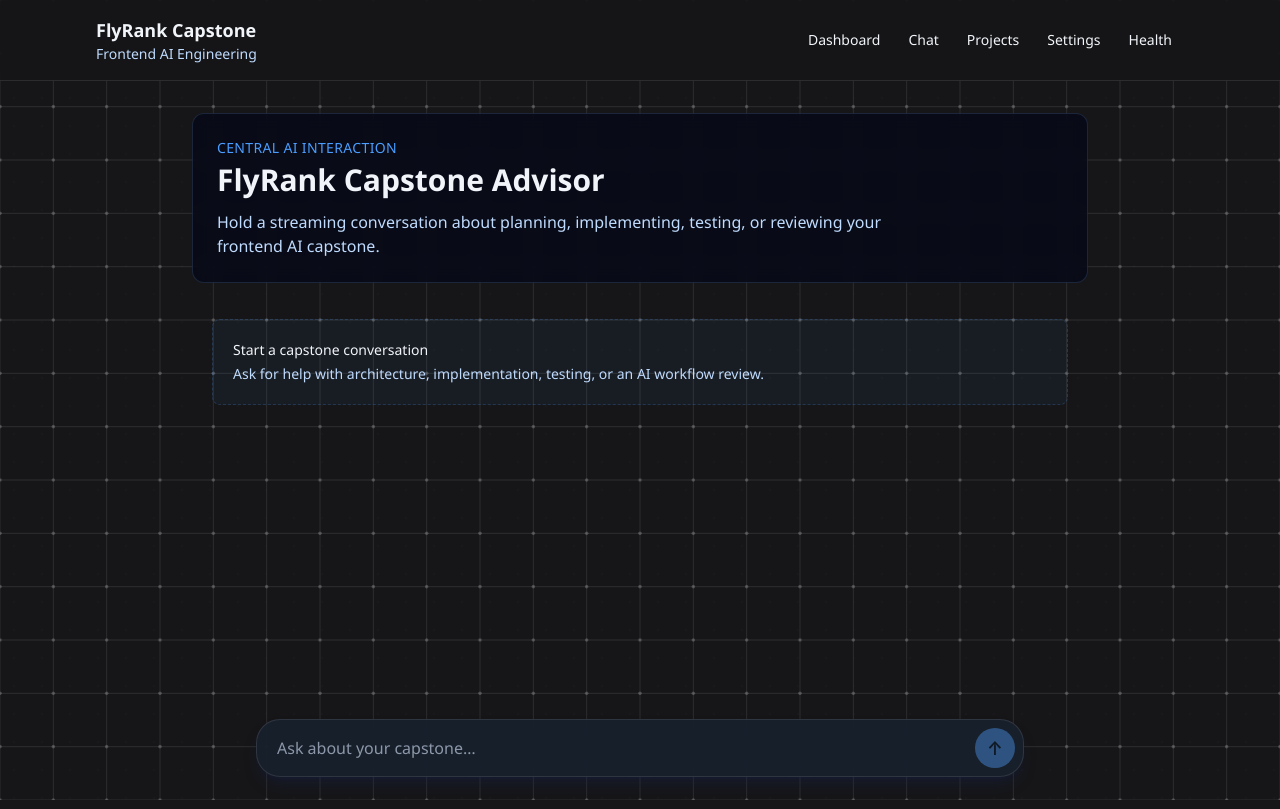
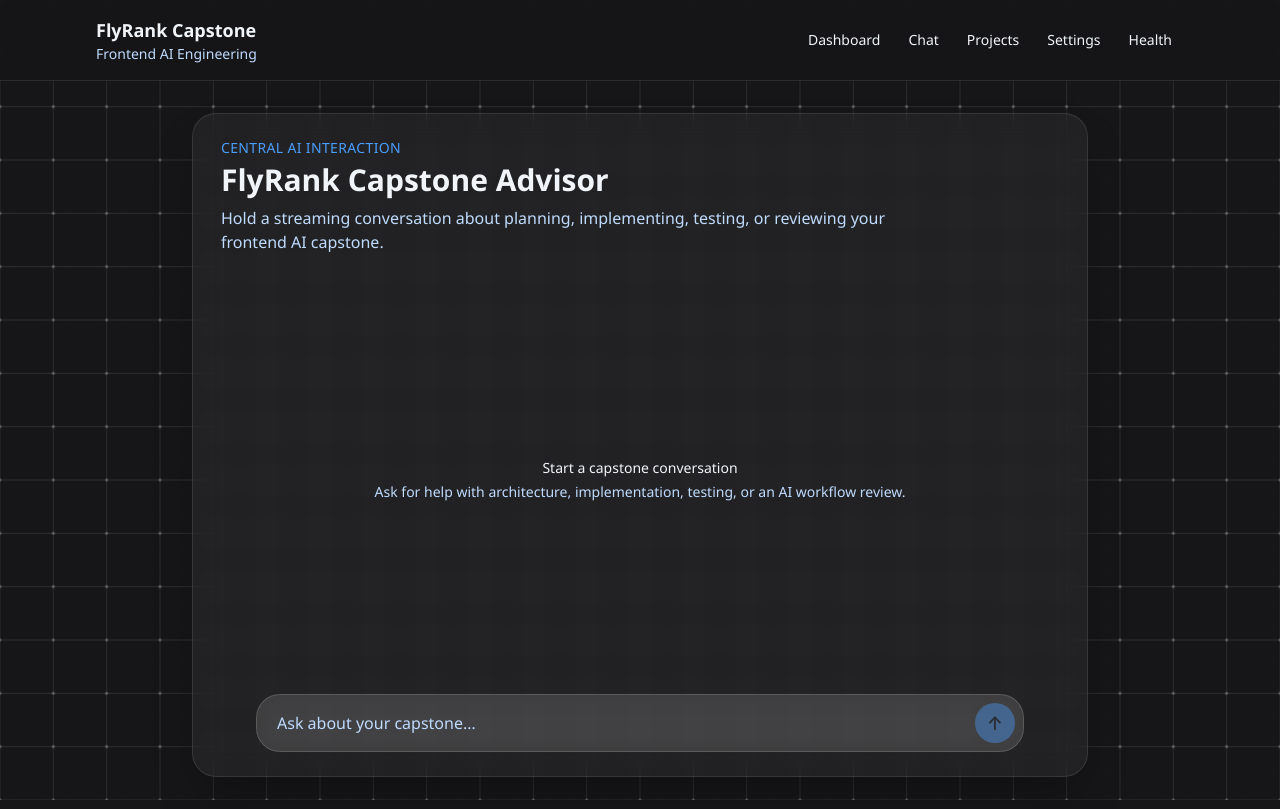
Before and after one commit to 808StaN/frontend-ai-engineering-flyrank, a Next.js app: page /chat in a window 1280 px wide. Built offline with nearby package versions, Linux system fonts and the light colour scheme.

Commit message:
refactor: unify chat into a glass conversation panel
Use one shared chat surface and a distinct translucent composer to reduce visual fragmentation.

```diff
--- a/app/globals.css
+++ b/app/globals.css
@@ -45,11 +45,11 @@
   }
 
   .chat-interface {
-    @apply mx-auto grid h-[calc(100dvh-8.5rem)] min-h-[32rem] w-full max-w-4xl grid-rows-[auto_minmax(0,1fr)] gap-4;
+    @apply mx-auto grid h-[calc(100dvh-8.5rem)] min-h-[32rem] w-full max-w-4xl grid-rows-[auto_minmax(0,1fr)] rounded-3xl border border-white/10 bg-white/5 p-4 shadow-2xl shadow-black/30 backdrop-blur-md sm:p-6;
   }
 
   .chat-interface__header {
-    @apply flex flex-col gap-3 rounded-lg border border-border bg-surface p-4 sm:p-6;
+    @apply flex flex-col gap-2 px-1 pb-3;
   }
 
   .chat-conversation {
@@ -101,7 +101,7 @@
   }
 
   .chat-empty-state {
-    @apply rounded-md border border-dashed border-border bg-surface-muted p-5;
+    @apply flex h-full min-h-48 flex-col items-center justify-center px-4 text-center;
   }
 
   .chat-thinking {
@@ -130,7 +130,7 @@
   }
 
   .chat-composer {
-    @apply mx-auto flex w-full max-w-3xl items-end gap-2 rounded-3xl border border-border bg-surface p-2 shadow-sm;
+    @apply mx-auto flex w-full max-w-3xl items-end gap-2 rounded-3xl border border-white/15 bg-white/10 p-2 backdrop-blur-md;
   }
 
   .chat-composer__textarea {
@@ -170,61 +170,16 @@
     @apply relative z-10;
   }
 
-  .chat-page-shell .chat-interface__header {
-    @apply border-blue-300/15 bg-slate-950/65 backdrop-blur-sm;
-  }
-
-  .chat-page-shell .text-foreground,
-  .chat-page-shell .chat-message--assistant .chat-message__bubble {
-    @apply text-foreground;
-  }
-
-  .chat-page-shell .text-muted {
-    @apply text-blue-100/75;
-  }
-
-  .chat-page-shell .text-accent {
-    @apply text-blue-300;
-  }
-
-  .chat-page-shell .chat-empty-state {
-    @apply border-blue-400/20 bg-blue-400/5;
-  }
-
   .chat-page-shell .chat-message--user .chat-message__bubble {
-    @apply bg-blue-500 text-slate-950;
+    @apply bg-accent text-accent-foreground;
   }
 
   .chat-page-shell .chat-message--assistant .chat-message__bubble {
-    @apply border-blue-200/15 bg-slate-950/65 backdrop-blur-sm;
-  }
-
-  .chat-page-shell .chat-thinking {
-    @apply bg-white/10 text-blue-50;
-  }
-
-  .chat-page-shell .chat-thinking__dots i {
-    @apply bg-blue-300;
-  }
-
-  .chat-page-shell .chat-composer {
-    @apply border-white/10 bg-[#182130]/85 shadow-lg shadow-blue-950/30 backdrop-blur-md;
-  }
-
-  .chat-page-shell .chat-composer__textarea {
-    @apply text-blue-50 placeholder:text-blue-100/60;
+    @apply border-white/10 bg-white/5;
   }
 
   .chat-page-shell .chat-composer__textarea:focus {
     @apply ring-0;
-  }
-
-  .chat-page-shell .chat-send-button {
-    @apply bg-blue-400;
-  }
-
-  .chat-page-shell .chat-jump-button {
-    @apply bg-blue-100 text-blue-950;
   }
 }
 
```
